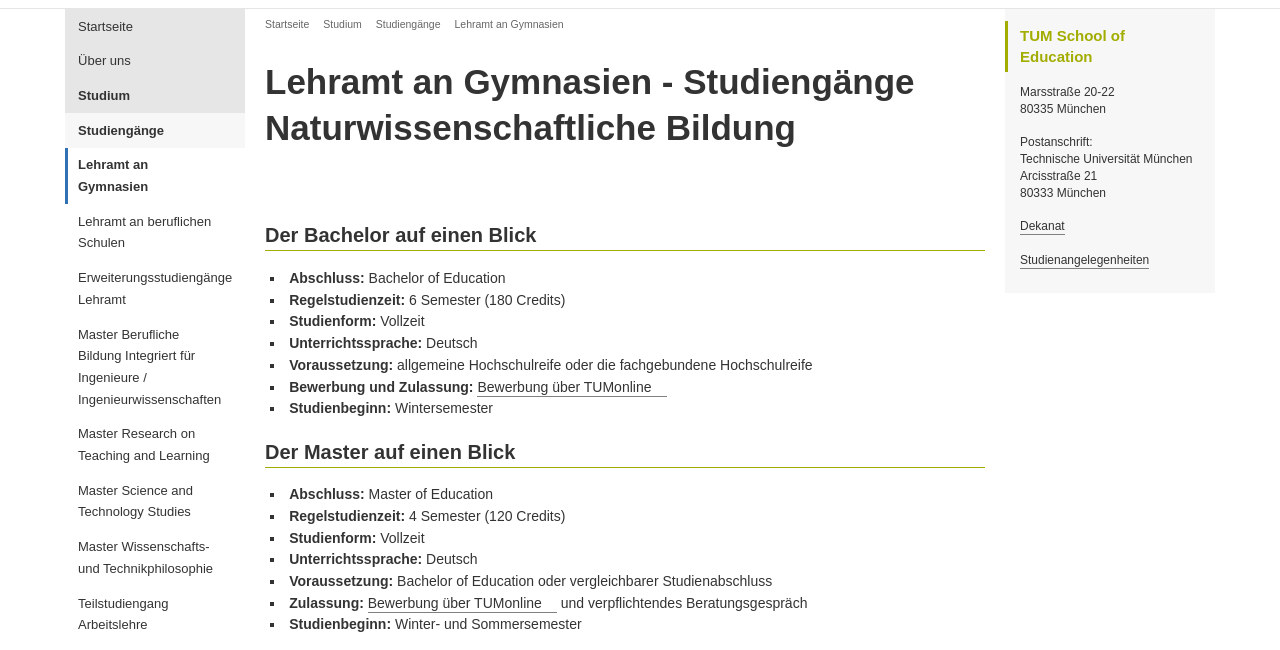
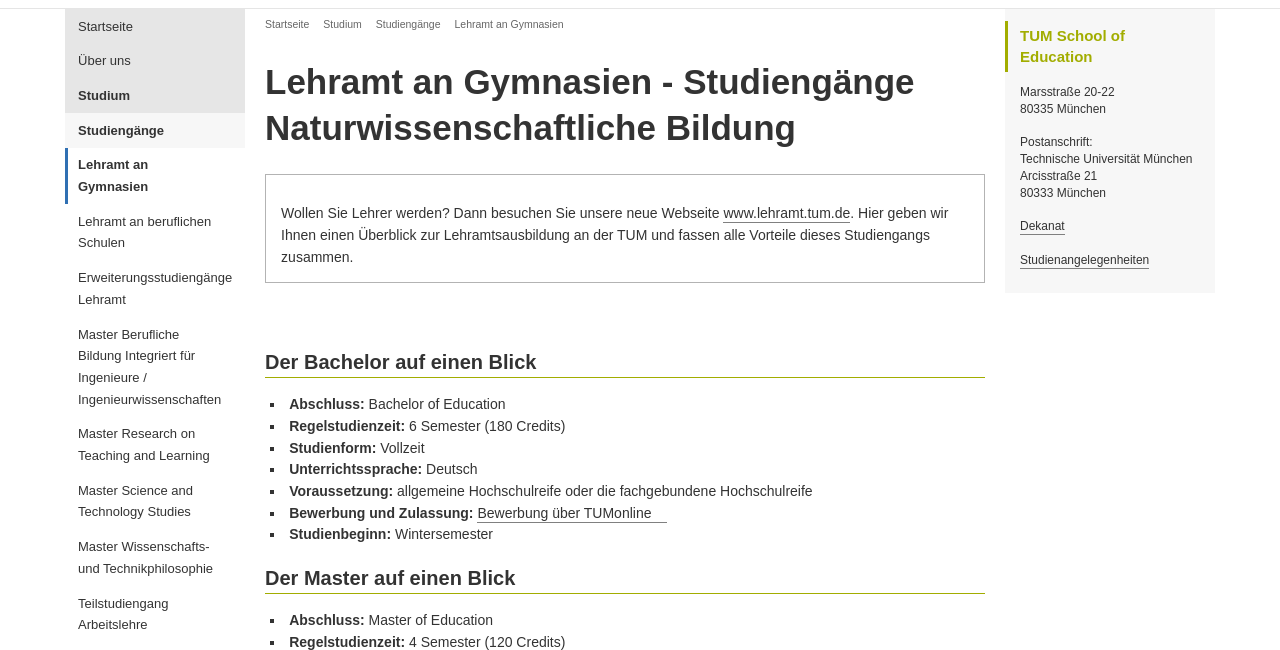
Before and after one commit to kulla/tum-homepage-mockups-20170313, a plain HTML site: page lehramt_am_gymnasium.html in a window 1280 px wide. Shown: the part 131-781 px from the top of the page. Drawn offline with Linux system fonts and the light colour scheme; files whose address does not match are found by name.

Commit message:
add infobox to lehramt_am_gymnasium.html

```diff
--- a/lehramt_am_gymnasium.html
+++ b/lehramt_am_gymnasium.html
@@ -352,6 +352,15 @@ data-pid="283">
 
           <h1 class="hx">Lehramt an Gymnasien - Studiengänge
           Naturwissenschaftliche Bildung</h1>
+
+          <div class="box">
+            <p>Wollen Sie Lehrer werden? Dann besuchen Sie unsere
+            neue Webseite <a href=
+            "http://www.lehramt.tum.de/">www.lehramt.tum.de</a>.
+            Hier geben wir Ihnen einen Überblick zur
+            Lehramtsausbildung an der TUM und fassen alle Vorteile
+            dieses Studiengangs zusammen.</p>
+          </div>
 
           <h2 class="hx">&nbsp;</h2><a id="c757"></a>
 
@@ -805,7 +814,7 @@ data-pid="283">
 
   /*]]>*/
   </script><script type="text/javascript">
-      var _paq = _paq || [];
+    var _paq = _paq || [];
         _paq.push(['trackPageView']);
         _paq.push(['enableLinkTracking']);
         (function() {
```
